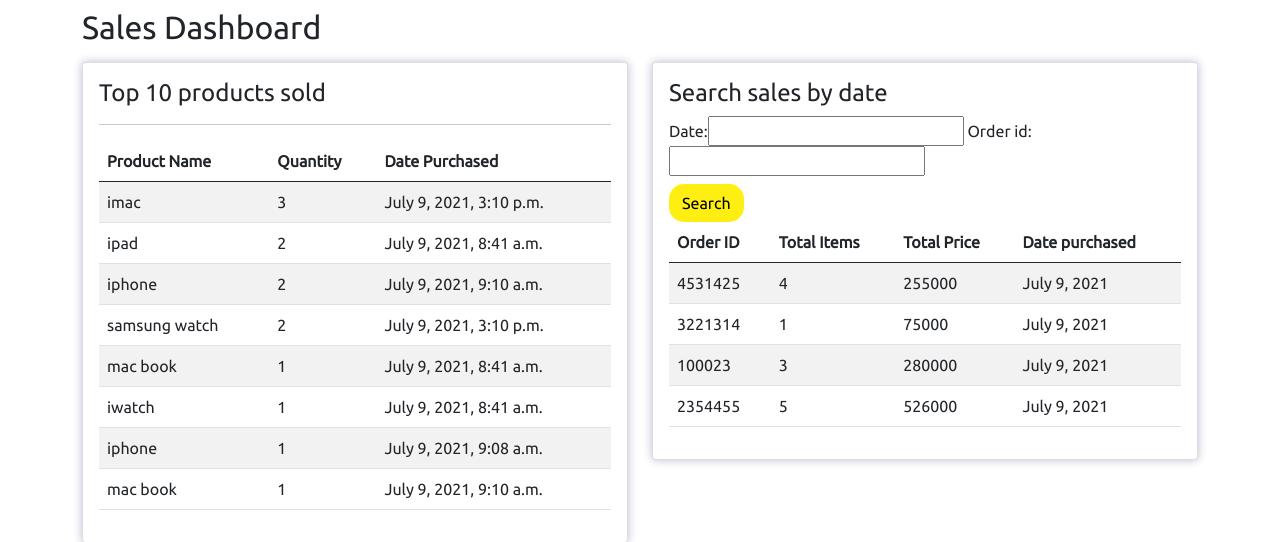
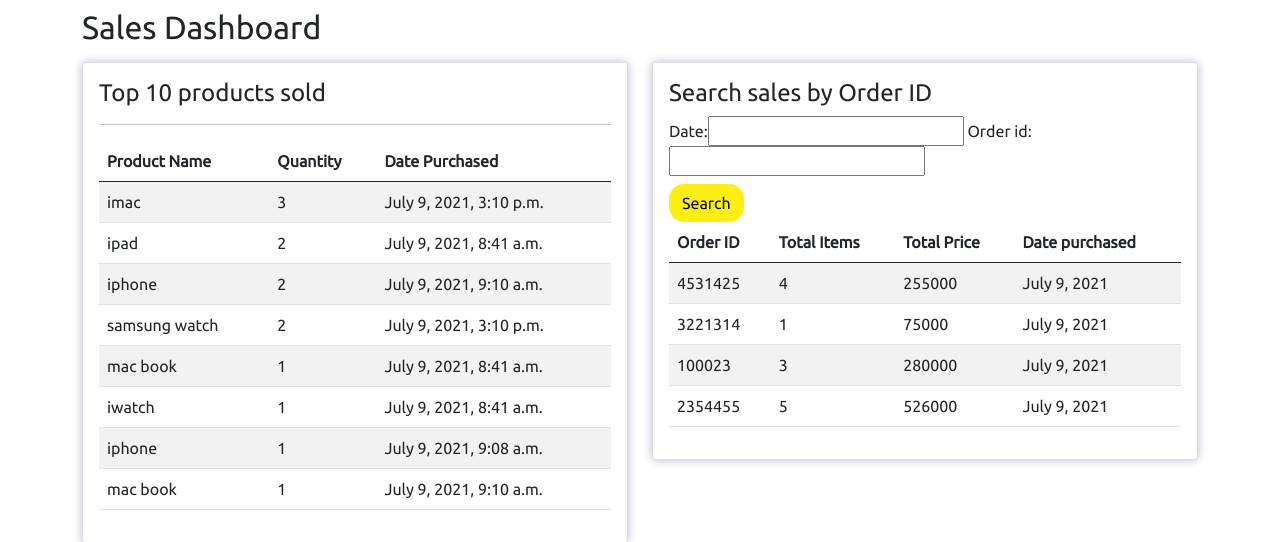
Before and after one commit to 92adityan/sales-api, a Django app: page / in a window 1280 px wide. Shown: the part 56-598 px from the top of the page. Run offline with Django 3.2, Linux system fonts and the light colour scheme; data comes from the database, SQL or seed files in the repository; some libraries are stand-ins or nearby versions.

Commit message:
minor ui changes

```diff
--- a/template/dashboard.html
+++ b/template/dashboard.html
@@ -19,7 +19,7 @@
             <div class="card card-custom card-shadow mt-2">
                 <div class="card-body">
                     <h4 class="card-title">
-                        Search sales by date
+                        Search sales by Order ID
                     </h4>
                     <form action="#" method = "GET" class="form">
                         <div class="form-group">
```
